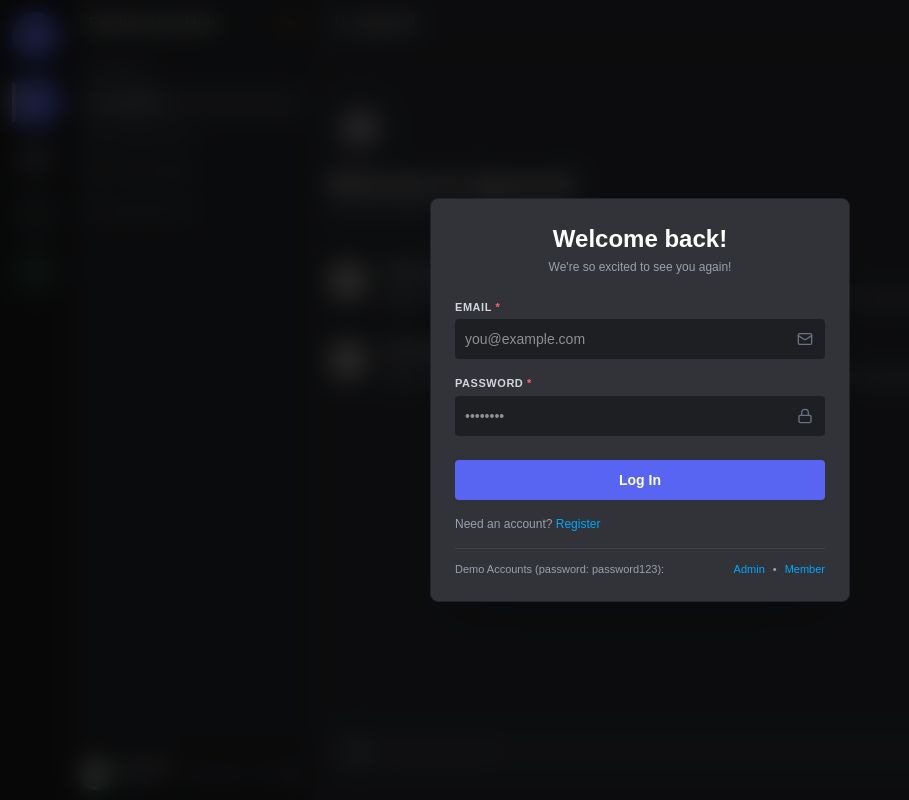
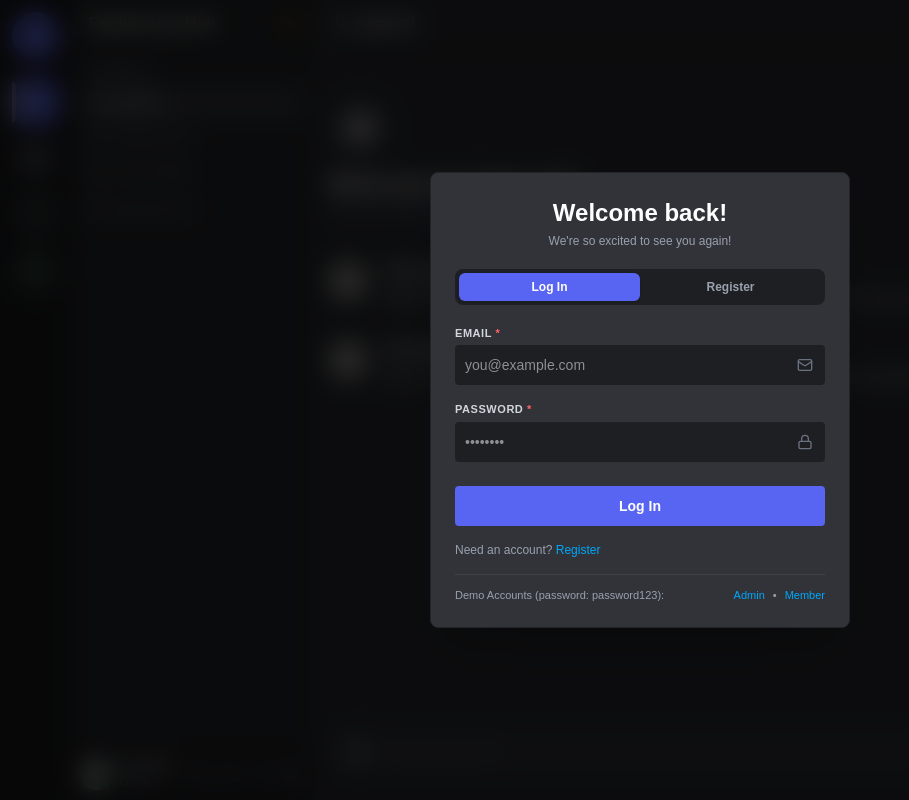
Before and after one commit to suagrtts/baiscord, a Next.js app in the folder frontend/: page / in a window 1280 px wide. Shown: the whole page, without its empty margins (0-909 px from the left). Built offline with nearby package versions, Linux system fonts and the light colour scheme; grey boxes are pictures that could not be loaded.

Commit message:
fix(auth): normalize trailing and double slashes in API URLs and handle HTML responses gracefully

```diff
--- a/frontend/src/app/page.tsx
+++ b/frontend/src/app/page.tsx
@@ -83,7 +83,7 @@ export default function DiscordApp() {
       return;
     }
 
-    const apiBase = process.env.NEXT_PUBLIC_API_URL || "http://localhost:3001";
+    const apiBase = (process.env.NEXT_PUBLIC_API_URL || "http://localhost:3001").replace(/\/+$/, "");
     fetch(`${apiBase}/api/auth/me`, {
       headers: { Authorization: `Bearer ${token}` },
     })
@@ -127,11 +127,12 @@ export default function DiscordApp() {
   useEffect(() => {
     if (!isAuthenticated) return;
 
-    const gatewayUrl =
+    const rawGatewayUrl =
       process.env.NEXT_PUBLIC_GATEWAY_URL ||
       (typeof window !== "undefined" && window.location.hostname !== "localhost"
         ? `wss://${window.location.host}`
         : "ws://localhost:3001");
+    const gatewayUrl = rawGatewayUrl.replace(/\/+$/, "");
 
     const token = typeof window !== "undefined" ? localStorage.getItem("discord_token") : "";
     const ws = new WebSocket(gatewayUrl);
--- a/frontend/src/components/AuthModal.tsx
+++ b/frontend/src/components/AuthModal.tsx
@@ -27,8 +27,9 @@ export function AuthModal({ isOpen, onClose, isRequired = false }: AuthModalProp
     setError(null);
     setLoading(true);
 
-    const apiBase =
+    const rawApiBase =
       process.env.NEXT_PUBLIC_API_URL || "http://localhost:3001";
+    const apiBase = rawApiBase.replace(/\/+$/, "");
     const endpoint = isRegister
       ? `${apiBase}/api/auth/register`
       : `${apiBase}/api/auth/login`;
@@ -44,7 +45,25 @@ export function AuthModal({ isOpen, onClose, isRequired = false }: AuthModalProp
         body: JSON.stringify(body),
       });
 
-      const data = await res.json();
+      const contentType = res.headers.get("content-type") || "";
+      // eslint-disable-next-line @typescript-eslint/no-explicit-any
+      let data: any = {};
+
+      if (contentType.includes("application/json")) {
+        data = await res.json();
+      } else {
+        const text = await res.text();
+        if (!res.ok) {
+          if (res.status === 404) {
+            throw new Error(`Endpoint not found (404) at ${endpoint}. Please verify your backend server.`);
+          } else if (res.status === 502 || res.status === 503) {
+            throw new Error("Backend server is starting up or temporarily sleeping on Render (free tier cold start). Please wait 20 seconds and try again.");
+          } else {
+            throw new Error(text.slice(0, 100) || `Request failed with HTTP status ${res.status}`);
+          }
+        }
+      }
+
       if (!res.ok) {
         throw new Error(data.error || "Authentication failed");
       }
@@ -106,7 +125,7 @@ export function AuthModal({ isOpen, onClose, isRequired = false }: AuthModalProp
           </button>
         )}
 
-        <div className="text-center mb-6">
+        <div className="text-center mb-5">
           <h2 className="text-2xl font-bold">
             {isRegister ? "Create an account" : "Welcome back!"}
           </h2>
@@ -115,6 +134,38 @@ export function AuthModal({ isOpen, onClose, isRequired = false }: AuthModalProp
               ? "Join your friends and communities on Discord"
               : "We're so excited to see you again!"}
           </p>
+        </div>
+
+        {/* Mode Switcher Tabs */}
+        <div className="flex bg-[#1e1f22] p-1 rounded-lg mb-5">
+          <button
+            type="button"
+            onClick={() => {
+              setIsRegister(false);
+              setError(null);
+            }}
+            className={`flex-1 py-1.5 text-xs font-semibold rounded-md transition ${
+              !isRegister
+                ? "bg-[#5865F2] text-white shadow-sm"
+                : "text-gray-400 hover:text-white"
+            }`}
+          >
+            Log In
+          </button>
+          <button
+            type="button"
+            onClick={() => {
+              setIsRegister(true);
+              setError(null);
+            }}
+            className={`flex-1 py-1.5 text-xs font-semibold rounded-md transition ${
+              isRegister
+                ? "bg-[#5865F2] text-white shadow-sm"
+                : "text-gray-400 hover:text-white"
+            }`}
+          >
+            Register
+          </button>
         </div>
 
         {error && (
```
Also changed, not shown: 2 other files (tests, documents, lock files or other folders).
